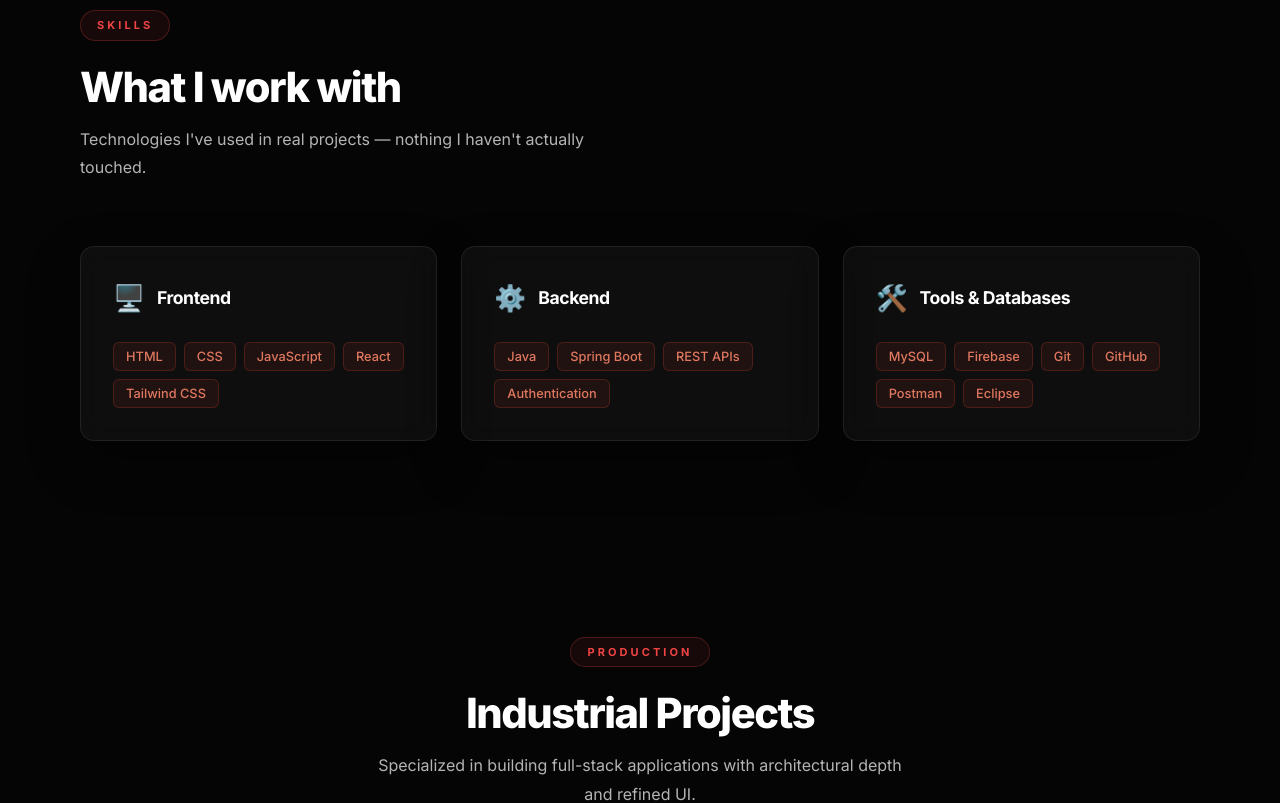
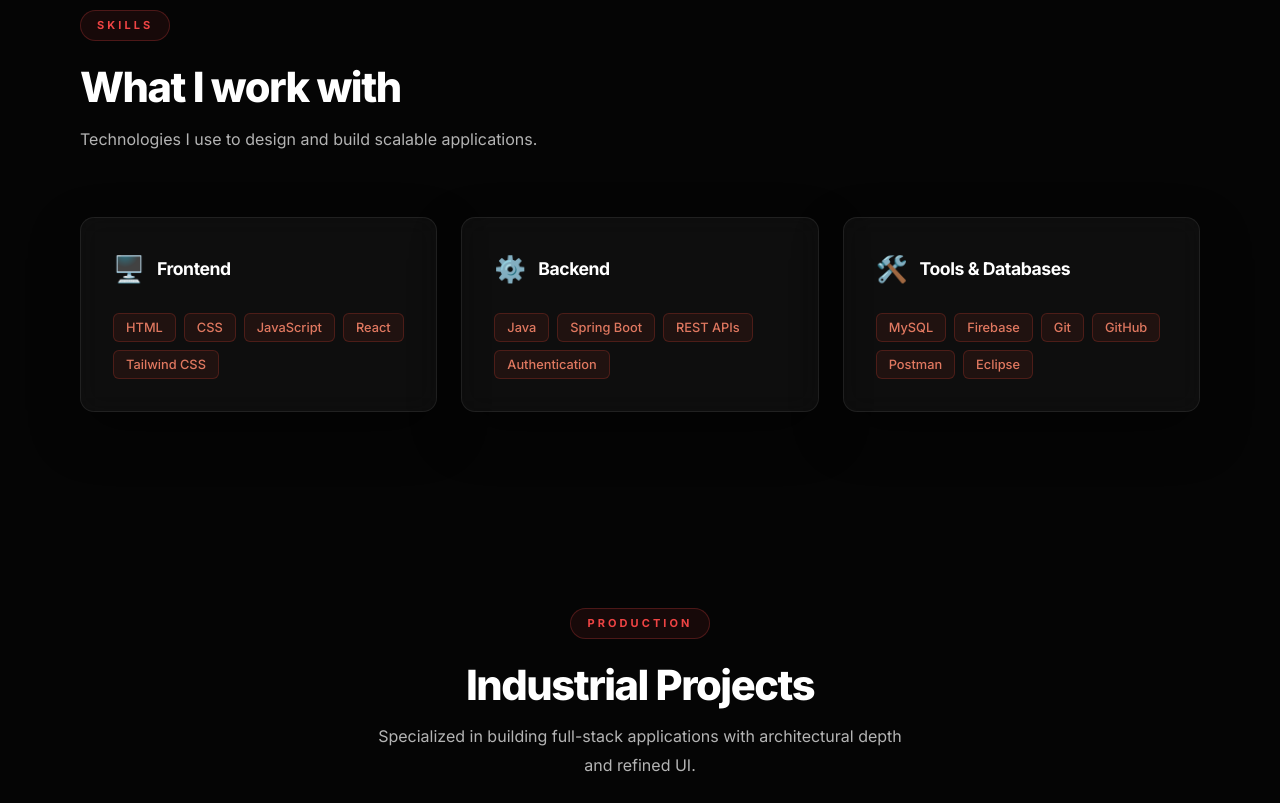
Before and after one commit to Aditya4405/portfolio, a React (Vite) app in the folder Portfolio/: page / in a window 1280 px wide. Shown: the part 2300-3103 px from the top of the page. Built offline with nearby package versions, Linux system fonts and the light colour scheme.

Commit message:
refactor: update SkillsSection description for clarity and accuracy

```diff
--- a/Portfolio/src/components/sections/SkillsSection.jsx
+++ b/Portfolio/src/components/sections/SkillsSection.jsx
@@ -37,7 +37,7 @@ function SkillsSection() {
           <span className="section-eyebrow">Skills</span>
           <h2 className="section-title">What I work with</h2>
           <p className="section-description">
-            Technologies I've used in real projects — nothing I haven't actually touched.
+            Technologies I use to design and build scalable applications.
           </p>
         </motion.div>
 
```
